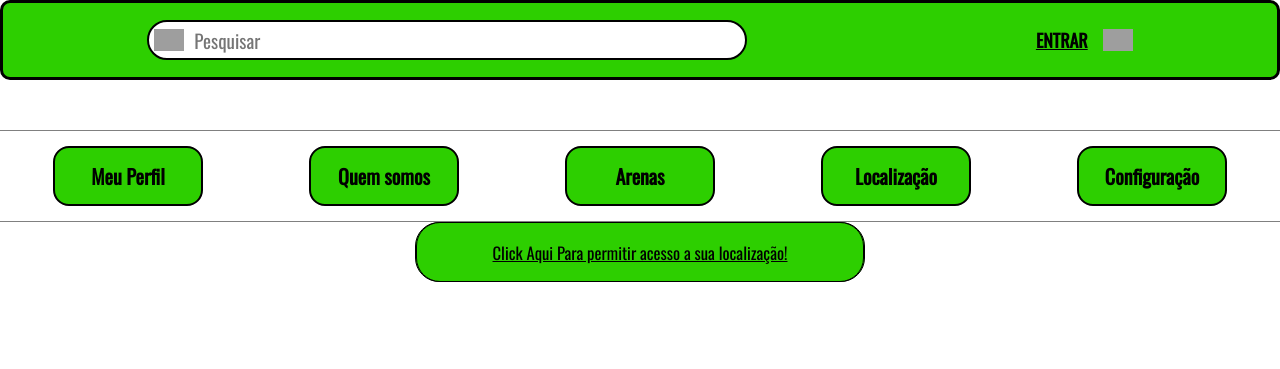
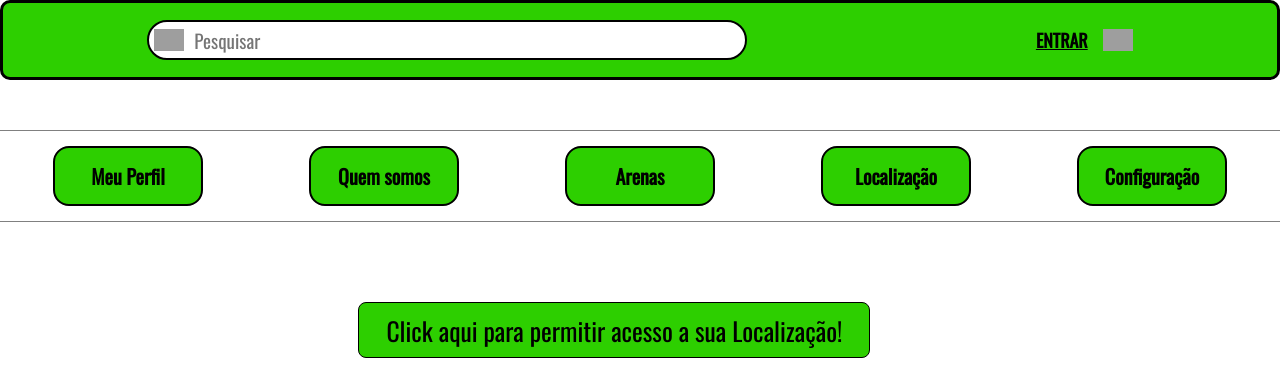
Before and after one commit to CleoLeal/TCC, a PHP site: page /Telalocalizacao1.html in a window 1280 px wide; the page is wider, and only the part inside the window is pictured. Shown: the top 369 px of that part. Run offline with PHP 8.4, Linux system fonts and the light colour scheme; grey boxes are pictures that could not be loaded.

Commit message:
Atualização 14/11
Tela Localização

```diff
--- a/TelaLocalização/Telalocalizacao1.css
+++ b/TelaLocalização/Telalocalizacao1.css
@@ -107,9 +107,9 @@ nav {
 }
 
 .containerDescription{
-    width: 30%;
-    height: 686px;
-    padding: 90px;
+    width: 100%;
+    height: 690px;
+    padding: 100px;
     display: flex;
     justify-content: space-around;
     align-items: center;
@@ -119,15 +119,22 @@ nav {
     font-size: 1.3rem;
     font-weight: bold;
 }
-.link1{
-    width: 450px;
-    height: 60px;
-    color: black;
-    border: 1px solid black;
-    background-color: #2DCF00;
-    display:flex;
-    justify-content: center;
-    align-items: center;
-    border-radius: 3vh;
-    transition: 0.4s;
+/*botão em clicar*/
+.clicar1 button{
+    position: relative;
+    width: 40vw;
+    height: 7vh;
+    left: 28vw;
+    top: 10vh;
+    background: #2DCF00;
+    border: 0.12vh solid #000000;
+    border-radius: 1vh;
+    cursor: pointer;
 }
+.button.text{
+    top: -0.5vh;
+    position: center;
+    font-size:2vw;
+    left: 1.5vw;
+
+}
--- a/TelaLocalização/Telalocalizacao1.html
+++ b/TelaLocalização/Telalocalizacao1.html
@@ -4,7 +4,7 @@
     <meta charset="UTF-8">
     <meta http-equiv="X-UA-Compatible" content="IE=edge">
     <meta name="viewport" content="width=device-width, initial-scale=1.0">
-       <title>Quem Somos reponsivo</title>
+       <title>Localização</title>
          <link rel="stylesheet" type="text/css" href="Telalocalizacao1.css" >
 </head>
     <body>
@@ -37,10 +37,14 @@
                 <a href="" class="linkitens">Configuração</a>
             </div>
         </div>
-        <div class="link1">
-            <a href="" class="link1">Click Aqui Para permitir acesso a sua localização!</a>
-        </div>
+
+       <!--botão em clicar-->
+        <div class="clicar1"><button onclick="botaoclicar()" id="clicar1" >
+        <div class="button text">Click aqui para permitir acesso a sua Localização!</div>
+        </button>
+
         <div class="containerDescription">
             <div class="containerimg">
-             <iframe src="https://www.google.com/maps/embed?pb=!1m18!1m12!1m3!1d117057.5659255913!2d-46.82095173750005!3d-23.53074229999999!2m3!1f0!2f0!3f0!3m2!1i1024!2i768!4f13.1!3m3!1m2!1s0x94ce5722cf8abe27%3A0x45cd88c49b6fb3a5!2sArena%20Pompeia%20Beach%20Esportes%20na%20areia!5e0!3m2!1spt-PT!2sbr!4v1668274169503!5m2!1spt-PT!2sbr" width="1100" height="550" style="border:0;" allowfullscreen="" loading="lazy" referrerpolicy="no-referrer-when-downgrade"></iframe>
+             <iframe src="https://www.google.com/maps/embed?pb=!1m18!1m12!1m3!1d117057.5659255913!2d-46.82095173750005!3d-23.53074229999999!2m3!1f0!2f0!3f0!3m2!1i1024!2i768!4f13.1!3m3!1m2!1s0x94ce5722cf8abe27%3A0x45cd88c49b6fb3a5!2sArena%20Pompeia%20Beach%20Esportes%20na%20areia!5e0!3m2!1spt-PT!2sbr!4v1668274169503!5m2!1spt-PT!2sbr" width="1300" height="550" style="border:0;" allowfullscreen="" loading="lazy" referrerpolicy="no-referrer-when-downgrade"></iframe>
             </div>
+</html>
```
Also changed, not shown: TelaLocalização/Telalocalizacao3.html (+5 -2 lines).
